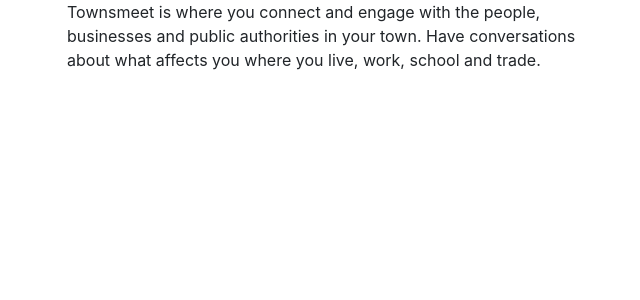
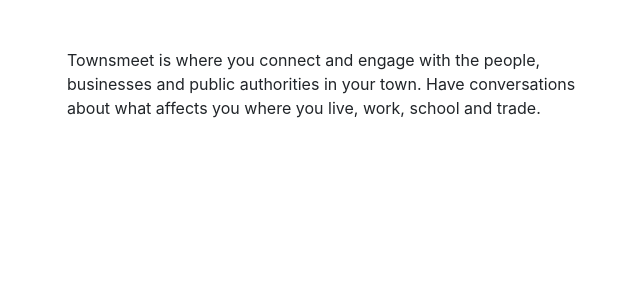
Before and after one commit to Ezenwankwo/frontend, a Nuxt app: page / in a window 1280 px wide. Shown: the top 300 px of the page, without its empty margins (18-658 px from the left). Built offline with nearby package versions, Linux system fonts and the light colour scheme.

Commit message:
first heroku deploy

```diff
--- a/pages/index.vue
+++ b/pages/index.vue
@@ -1,18 +1,19 @@
 <template>
   <b-container>
     <b-row>
-      <b-col cols="6">
+      <b-col cols="6" class="mt-5">
         <p>
           Townsmeet is where you connect and engage with the people, businesses
           and public authorities in your town. Have conversations about what
           affects you where you live, work, school and trade.
         </p>
       </b-col>
-      <b-col cols="6"></b-col>
+      <b-col cols="6" />
+      </b-col>
     </b-row>
   </b-container>
 </template>
 
 <script>
-export default {};
+export default {}
 </script>
```
Also changed, not shown: 1 other file (tests, documents, lock files or other folders).
